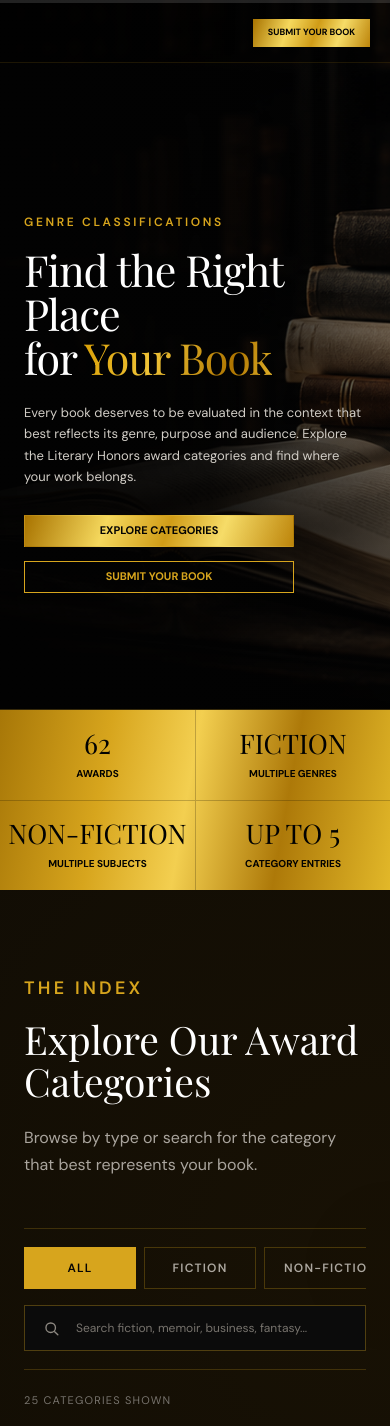
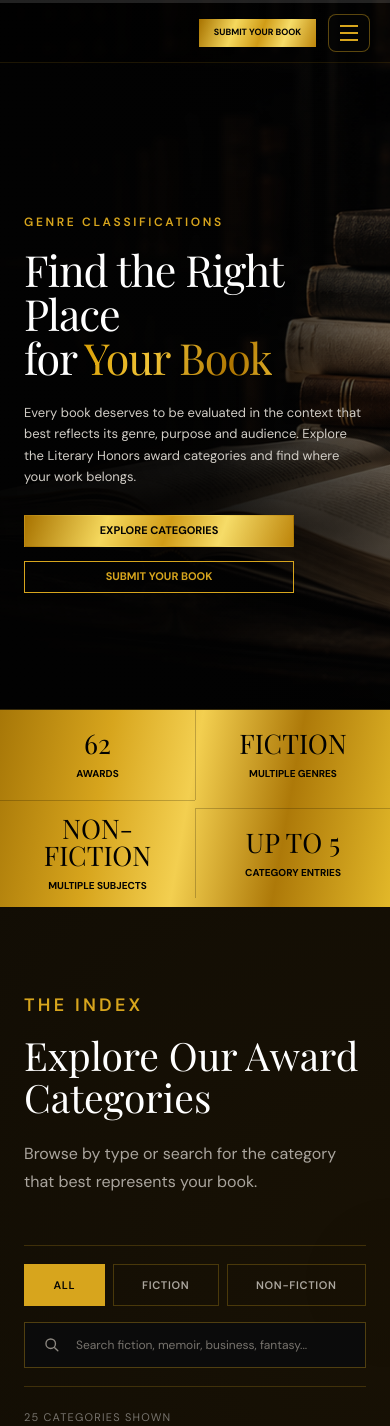
Before and after one commit to quatexpro78-cmyk/literary-Honor, a PHP site: page /categories.html in a window 390 px wide. Shown: the top 1426 px of the page. Run offline with PHP 8.4, Linux system fonts and the light colour scheme.

Commit message:
Make every page usable on phones
Below 800px the header previously hid the navigation links outright,
leaving no way to move between pages. The links now collapse behind a
toggle and drop down as a panel while the submit CTA stays in the bar;
nav.js is loaded on all eight pages and moves the CTA out of the nav so
it survives the collapse.

Also: darken the homepage hero overlay so the copy reads over the
artwork at phone widths, stop the archive page's decorative glow from
widening the document (overflow-x on <body> propagates to the viewport,
so main clips it instead), wrap the category filters rather than
scrolling them, and shrink the stat labels so they fit at 320px.

Verified at 320, 375 and 768: no page scrolls horizontally.

Co-Authored-By: Claude Opus 5 (1M context) <noreply@anthropic.com>

```diff
--- a/about.html
+++ b/about.html
@@ -204,6 +204,7 @@
     <script src="assets/js/about-data.js" defer></script>
     <script src="assets/js/about.js" defer></script>
     <script src="assets/js/script.js" defer></script>
+    <script src="assets/js/nav.js" defer></script>
 </body>
 
 </html>
--- a/assets/css/categories.css
+++ b/assets/css/categories.css
@@ -842,17 +842,15 @@
 
     .category-filters {
         width: 100%;
-        overflow-x: auto;
-        overscroll-behavior-inline: contain;
-        scrollbar-width: none;
-    }
-
-    .category-filters::-webkit-scrollbar {
-        display: none;
+        flex-wrap: wrap;
     }
 
     .category-filter {
-        flex: 0 0 auto;
+        flex: 1 1 auto;
+        min-width: 0;
+        padding: 0 10px;
+        font-size: 11px;
+        letter-spacing: 0.06em;
     }
 
     .main-category-grid,
--- a/assets/css/literary-archive.css
+++ b/assets/css/literary-archive.css
@@ -16,6 +16,12 @@
     color: #f4efe5;
     min-height: 100vh;
     overflow-x: hidden;
+}
+
+/* overflow-x on <body> propagates to the viewport, so body itself stops
+   clipping; keep decorative glows from widening the page here instead. */
+.archive-page main {
+    overflow-x: clip;
 }
 
 .archive-page *,
--- a/assets/css/style.css
+++ b/assets/css/style.css
@@ -289,16 +289,104 @@ a:focus-visible {
     outline-offset: 3px;
 }
 
+.nav-toggle {
+    display: none;
+}
+
 @media (max-width: 800px) {
     .site-container {
         padding-inline: 20px;
     }
 
+    .header-inner {
+        justify-content: flex-end;
+        gap: 12px;
+    }
+
+    .nav-toggle {
+        position: relative;
+        z-index: 2;
+        display: inline-flex;
+        order: 3;
+        width: 42px;
+        height: 38px;
+        padding: 0;
+        flex-direction: column;
+        align-items: center;
+        justify-content: center;
+        gap: 5px;
+        border: 1px solid rgba(215, 165, 29, 0.42);
+        border-radius: 8px;
+        background: rgba(5, 5, 5, 0.6);
+        cursor: pointer;
+    }
+
+    .nav-toggle span {
+        display: block;
+        width: 18px;
+        height: 2px;
+        background: var(--gold);
+        transition: transform 240ms ease, opacity 200ms ease;
+    }
+
+    .site-header.nav-open .nav-toggle span:nth-child(1) {
+        transform: translateY(7px) rotate(45deg);
+    }
+
+    .site-header.nav-open .nav-toggle span:nth-child(2) {
+        opacity: 0;
+    }
+
+    .site-header.nav-open .nav-toggle span:nth-child(3) {
+        transform: translateY(-7px) rotate(-45deg);
+    }
+
+    .main-navigation {
+        position: fixed;
+        top: clamp(63px, 6.667vw, 96px);
+        right: 0;
+        left: 0;
+        max-height: calc(100vh - clamp(63px, 6.667vw, 96px));
+        overflow-y: auto;
+        flex-direction: column;
+        align-items: stretch;
+        gap: 0;
+        padding: 6px 20px 20px;
+        border-bottom: 1px solid rgba(215, 165, 29, 0.28);
+        background: rgba(5, 5, 5, 0.98);
+        opacity: 0;
+        transform: translateY(-10px);
+        pointer-events: none;
+        transition: opacity 220ms ease, transform 220ms ease;
+    }
+
+    .site-header.nav-open .main-navigation {
+        opacity: 1;
+        transform: translateY(0);
+        pointer-events: auto;
+    }
+
+    /* the desktop entrance animation parks items off-canvas; not in the panel */
+    .main-navigation > * {
+        opacity: 1;
+        transform: none;
+        animation: none;
+    }
+
     .navigation-link {
+        display: block;
+        padding: 15px 2px;
+        border-bottom: 1px solid rgba(215, 165, 29, 0.12);
+        font-size: 13px;
+        letter-spacing: 0.06em;
+    }
+
+    .navigation-link.active::after {
         display: none;
     }
 
     .header-cta {
+        order: 2;
         margin-left: 0;
     }
 
@@ -307,8 +395,16 @@ a:focus-visible {
         min-height: 650px;
     }
 
+    /* the hero art is busy at phone widths; darken it under the copy */
     .hero-vignette {
-        background: rgba(0, 0, 0, 0.18);
+        background:
+            linear-gradient(
+                180deg,
+                rgba(0, 0, 0, 0.55) 0%,
+                rgba(0, 0, 0, 0.3) 26%,
+                rgba(0, 0, 0, 0.62) 52%,
+                rgba(0, 0, 0, 0.82) 100%
+            );
     }
 
     .hero-title {
@@ -1628,8 +1724,12 @@ a:focus-visible {
         grid-template-columns: 1fr 1fr;
     }
 
+    .stat-item {
+        padding: 14px 10px;
+    }
+
     .stat-item strong {
-        font-size: 26px;
+        font-size: clamp(19px, 5.4vw, 26px);
     }
 
     .stat-item span {
@@ -2486,6 +2586,12 @@ a:focus-visible {
 .main-navigation > :nth-child(7) { animation-delay: 500ms; }
 .main-navigation > :nth-child(8) { animation-delay: 570ms; }
 
+.header-inner > .header-cta {
+    opacity: 0;
+    transform: translateX(110vw);
+    animation: home-nav-enter 1200ms cubic-bezier(0.22, 1, 0.36, 1) 570ms both;
+}
+
 @keyframes home-nav-enter {
     to {
         opacity: 1;
--- /dev/null
+++ b/assets/js/nav.js
@@ -0,0 +1,62 @@
+"use strict";
+
+/* =========================================================
+   MOBILE NAVIGATION
+   The header shows the full link row on desktop. Below the
+   nav breakpoint the links collapse behind a toggle and drop
+   down as a panel, while the submit CTA stays in the bar.
+   ========================================================= */
+
+(function initMobileNavigation() {
+    const header = document.querySelector(".site-header");
+    if (!header) return;
+
+    const inner = header.querySelector(".header-inner");
+    const navigation = header.querySelector(".main-navigation");
+    if (!inner || !navigation) return;
+
+    // The CTA sits beside the nav rather than inside it, so it stays
+    // visible in the bar once the links move into the drop-down panel.
+    const cta = navigation.querySelector(".header-cta");
+    if (cta) inner.appendChild(cta);
+
+    if (!navigation.id) navigation.id = "main-navigation";
+
+    const toggle = document.createElement("button");
+    toggle.className = "nav-toggle";
+    toggle.type = "button";
+    toggle.setAttribute("aria-controls", navigation.id);
+    toggle.setAttribute("aria-expanded", "false");
+    toggle.setAttribute("aria-label", "Open menu");
+    toggle.innerHTML = "<span></span><span></span><span></span>";
+    inner.insertBefore(toggle, navigation);
+
+    const setOpen = (open) => {
+        header.classList.toggle("nav-open", open);
+        toggle.setAttribute("aria-expanded", String(open));
+        toggle.setAttribute("aria-label", open ? "Close menu" : "Open menu");
+    };
+
+    toggle.addEventListener("click", () => {
+        setOpen(!header.classList.contains("nav-open"));
+    });
+
+    navigation.querySelectorAll("a").forEach((link) => {
+        link.addEventListener("click", () => setOpen(false));
+    });
+
+    document.addEventListener("keydown", (event) => {
+        if (event.key === "Escape") setOpen(false);
+    });
+
+    document.addEventListener("click", (event) => {
+        if (!header.classList.contains("nav-open")) return;
+        if (!header.contains(event.target)) setOpen(false);
+    });
+
+    const wide = window.matchMedia("(min-width: 801px)");
+    const syncBreakpoint = () => {
+        if (wide.matches) setOpen(false);
+    };
+    wide.addEventListener("change", syncBreakpoint);
+})();
--- a/awards.html
+++ b/awards.html
@@ -195,5 +195,6 @@
     <script src="assets/js/awards-data.js" defer></script>
     <script src="assets/js/awards.js" defer></script>
     <script src="assets/js/script.js" defer></script>
+    <script src="assets/js/nav.js" defer></script>
 </body>
 </html>
--- a/categories.html
+++ b/categories.html
@@ -185,5 +185,6 @@
     <script src="assets/js/categories-data.js" defer></script>
     <script src="assets/js/categories.js" defer></script>
     <script src="assets/js/script.js" defer></script>
+    <script src="assets/js/nav.js" defer></script>
 </body>
 </html>
--- a/index.html
+++ b/index.html
@@ -1098,6 +1098,7 @@
 
     <script src="assets/js/categories-data.js" defer></script>
     <script src="assets/js/script.js" defer></script>
+    <script src="assets/js/nav.js" defer></script>
 </body>
 
 </html>
--- a/judging.html
+++ b/judging.html
@@ -856,5 +856,6 @@
             <span>&copy; 2026 Literary Honors. All Rights Reserved.</span>
         </div>
     </footer>
+    <script src="assets/js/nav.js" defer></script>
 </body>
 </html>
--- a/literary-archive.html
+++ b/literary-archive.html
@@ -732,6 +732,7 @@
 
     <script src="assets/js/script.js"></script>
 
+    <script src="assets/js/nav.js" defer></script>
 </body>
 
 </html>
--- a/submit.html
+++ b/submit.html
@@ -949,5 +949,6 @@
 </footer>
 
 
+    <script src="assets/js/nav.js" defer></script>
 </body>
 </html>
--- a/winners.html
+++ b/winners.html
@@ -174,5 +174,6 @@
     <script src="assets/js/winners-data.js" defer></script>
     <script src="assets/js/winners.js" defer></script>
     <script src="assets/js/script.js" defer></script>
+    <script src="assets/js/nav.js" defer></script>
 </body>
 </html>
```
